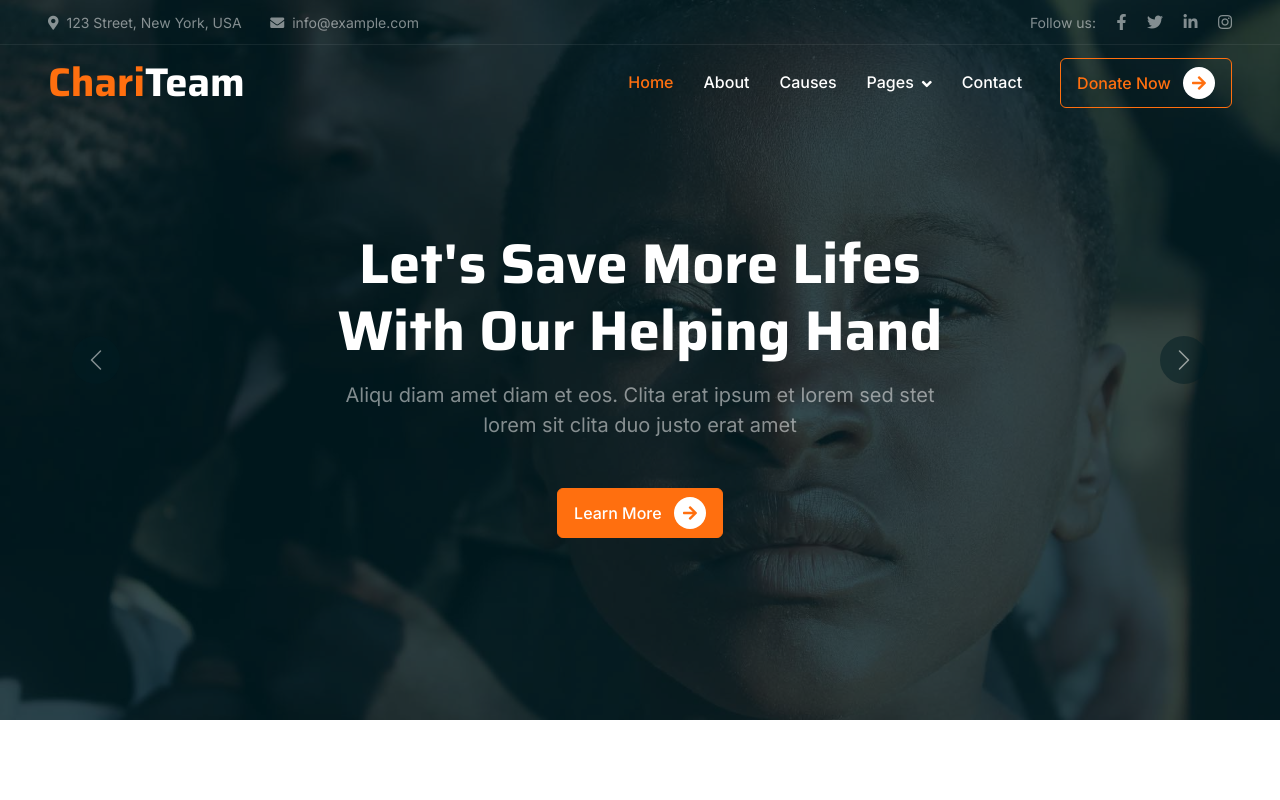
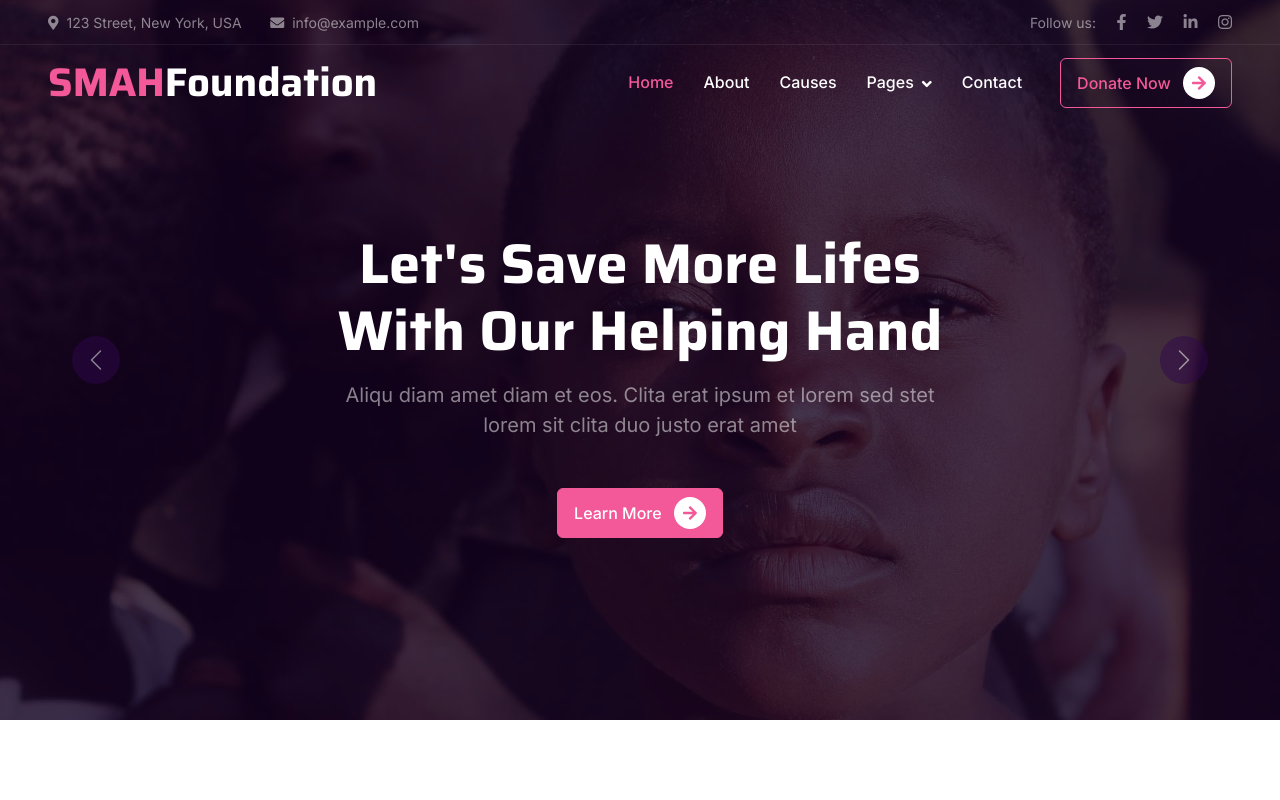
Before and after one commit to HussainM3/smahf-website, a plain HTML site: page index.html in a window 1280 px wide. Shown: the top 800 px of the page. Drawn offline with nearby package versions, Linux system fonts and the light colour scheme.

Commit message:
Initial changes: name, color, etc

```diff
--- a/css/style.css
+++ b/css/style.css
@@ -1,9 +1,9 @@
 /********** Template CSS **********/
 :root {
-    --primary: #FF6F0F;
-    --secondary: #FFF0E6;
+    --primary: #F35899;
+    --secondary: #ffe6f7;
     --light: #F8F8F9;
-    --dark: #001D23;
+    --dark: #2F074A;
 }
 
 .back-to-top {
@@ -146,7 +146,7 @@
     align-items: center;
     justify-content: center;
     text-align: center;
-    background: rgba(0, 29, 35, .8);
+    background: rgba(21, 3, 33, .8);
     z-index: 1;
 }
 
@@ -181,7 +181,7 @@
 .page-header {
     padding-top: 12rem;
     padding-bottom: 6rem;
-    background: linear-gradient(rgba(0, 29, 35, .8), rgba(0, 29, 35, .8)), url(../img/carousel-1.jpg) center center no-repeat;
+    background: linear-gradient(rgba(21, 3, 33, .8), rgba(21, 3, 33, .8)), url(../img/carousel-1.jpg) center center no-repeat;
     background-size: cover;
 }
 
@@ -248,7 +248,7 @@
 
 /*** Donate ***/
 .donate {
-    background: rgba(0, 29, 35, .8);
+    background: rgba(21, 3, 33, .8);
 }
 
 .btn-group .btn-light:hover,
--- a/index.html
+++ b/index.html
@@ -3,7 +3,7 @@
 
 <head>
     <meta charset="utf-8">
-    <title>ChariTeam - Free Nonprofit Website Template</title>
+    <title>SALIMAH MUSE-ARIYOH  HEALTH FOUNDATION</title>
     <meta content="width=device-width, initial-scale=1.0" name="viewport">
     <meta content="" name="keywords">
     <meta content="" name="description">
@@ -57,7 +57,7 @@
 
         <nav class="navbar navbar-expand-lg navbar-dark py-lg-0 px-lg-5 wow fadeIn" data-wow-delay="0.1s">
             <a href="index.html" class="navbar-brand ms-4 ms-lg-0">
-                <h1 class="fw-bold text-primary m-0">Chari<span class="text-white">Team</span></h1>
+                <h1 class="fw-bold text-primary m-0">SMAH<span class="text-white">Foundation</span></h1>
             </a>
             <button type="button" class="navbar-toggler me-4" data-bs-toggle="collapse" data-bs-target="#navbarCollapse">
                 <span class="navbar-toggler-icon"></span>
@@ -532,7 +532,7 @@
         <div class="container py-5">
             <div class="row g-5">
                 <div class="col-lg-3 col-md-6">
-                    <h1 class="fw-bold text-primary mb-4">Chari<span class="text-white">Team</span></h1>
+                    <h1 class="fw-bold text-primary mb-4">SMAH<span class="text-white">Foundation</span></h1>
                     <p>Diam dolor diam ipsum sit. Aliqu diam amet diam et eos. Clita erat ipsum et lorem et sit, sed stet lorem sit clita</p>
                     <div class="d-flex pt-2">
                         <a class="btn btn-square me-1" href=""><i class="fab fa-twitter"></i></a>
@@ -555,21 +555,21 @@
                     <a class="btn btn-link" href="">Terms & Condition</a>
                     <a class="btn btn-link" href="">Support</a>
                 </div>
-                <div class="col-lg-3 col-md-6">
+                <!-- <div class="col-lg-3 col-md-6">
                     <h5 class="text-light mb-4">Newsletter</h5>
                     <p>Dolor amet sit justo amet elitr clita ipsum elitr est.</p>
                     <div class="position-relative mx-auto" style="max-width: 400px;">
                         <input class="form-control bg-transparent w-100 py-3 ps-4 pe-5" type="text" placeholder="Your email">
                         <button type="button" class="btn btn-primary py-2 position-absolute top-0 end-0 mt-2 me-2">SignUp</button>
                     </div>
-                </div>
+                </div> -->
             </div>
         </div>
         <div class="container-fluid copyright">
             <div class="container">
                 <div class="row">
                     <div class="col-md-6 text-center text-md-start mb-3 mb-md-0">
-                        &copy; <a href="#">Your Site Name</a>, All Right Reserved.
+                        &copy; <a href="#">SMAH Foundation</a>, All Right Reserved.
                     </div>
                     <div class="col-md-6 text-center text-md-end">
                         <!--/*** This template is free as long as you keep the footer author’s credit link/attribution link/backlink. If you'd like to use the template without the footer author’s credit link/attribution link/backlink, you can purchase the Credit Removal License from "https://htmlcodex.com/credit-removal". Thank you for your support. ***/-->
--- a/scss/bootstrap.scss
+++ b/scss/bootstrap.scss
@@ -1,9 +1,9 @@
 /******* Customized Bootstrap ********/
 
-$primary: #FF6F0F;
-$secondary: #FFF0E6;
+$primary: #F35899;
+$secondary: #ffe6f7;
 $light: #F8F8F9;
-$dark: #001D23;
+$dark: #2F074A;
 
 $font-family-base: 'Inter', sans-serif;
 
```
Also changed, not shown: 404.html (+6 -6 lines), about.html (+7 -7 lines), causes.html (+6 -6 lines), contact.html (+6 -6 lines), donate.html (+6 -6 lines), service.html (+6 -6 lines), team.html (+6 -6 lines), testimonial.html (+6 -6 lines), READ-ME.txt, css/bootstrap.min.css, img/carousel-1-old.jpg (added), img/carousel-1.jpg.
